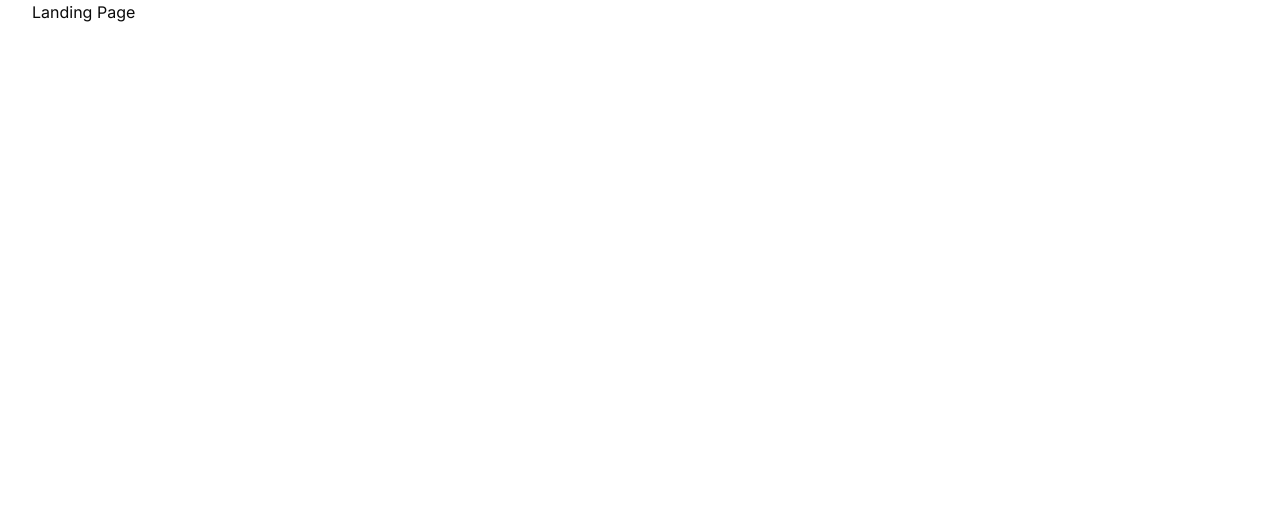
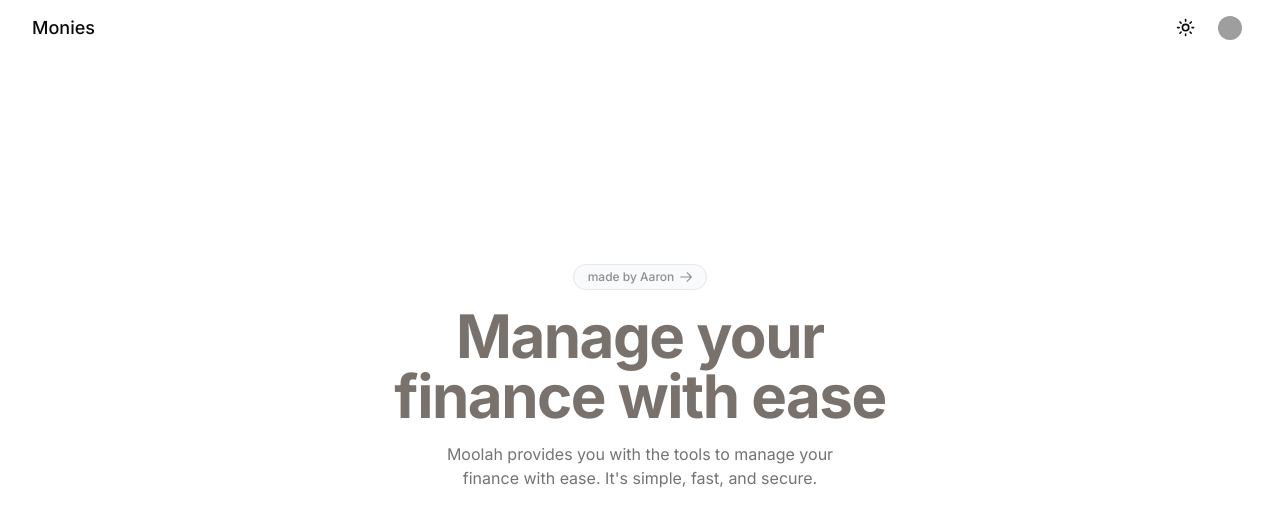
Before and after one commit to aaronlimck/monies, a Next.js app: page / in a window 1280 px wide. Shown: the top 526 px of the page. Built offline with nearby package versions, Linux system fonts and the light colour scheme; grey boxes are pictures that could not be loaded.

Commit message:
Update landing page with Navbar and content sections

```diff
--- a/app/page.tsx
+++ b/app/page.tsx
@@ -1,3 +1,32 @@
+import Navbar from "@/components/navigation/Navbar";
+import { ArrowRightIcon } from "@radix-ui/react-icons";
+import Link from "next/link";
+
 export default function Home() {
-  return <div className="container">Landing Page</div>;
+  return (
+    <main className="relative flex h-dvh flex-col overflow-hidden">
+      <Navbar />
+      <div className="pb-16 pt-32 md:pb-32 md:pt-52">
+        <section className="flex w-full flex-col items-center gap-4 px-4">
+          <Link target="_blank" href="https://www.aaronlimck.com/">
+            <span className="group flex items-center gap-1 rounded-full border border-gray-200 bg-gray-50 py-1 pl-3.5 pr-3 text-xs font-medium text-muted-foreground/80 dark:border-gray-500 dark:bg-accent">
+              <span>made by Aaron</span>
+              <ArrowRightIcon className="size-4 transition-transform duration-300 ease-in-out group-hover:translate-x-0.5" />
+            </span>
+          </Link>
+
+          <h1 className="max-w-2xl text-balance text-center text-[55px] font-bold leading-[60px] tracking-tight transition-all sm:text-6xl">
+            <span className="bg-gradient-to-r from-stone-500 to-stone-500 bg-clip-text text-transparent dark:from-neutral-300 dark:to-stone-400">
+              Manage your finance with ease
+            </span>
+          </h1>
+
+          <p className="max-w-xl text-balance text-center text-muted-foreground">
+            Moolah provides you with the tools to manage your finance with ease.
+            It's simple, fast, and secure.
+          </p>
+        </section>
+      </div>
+    </main>
+  );
 }
```
